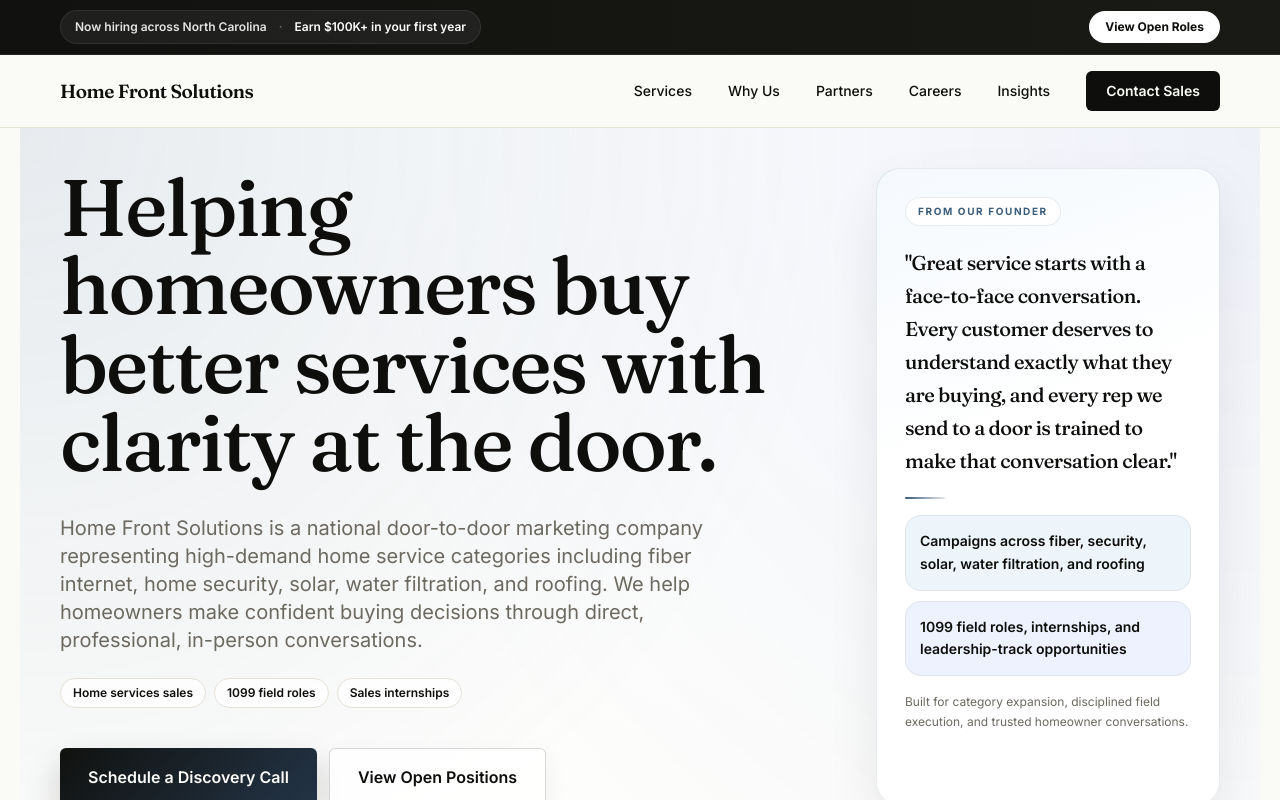
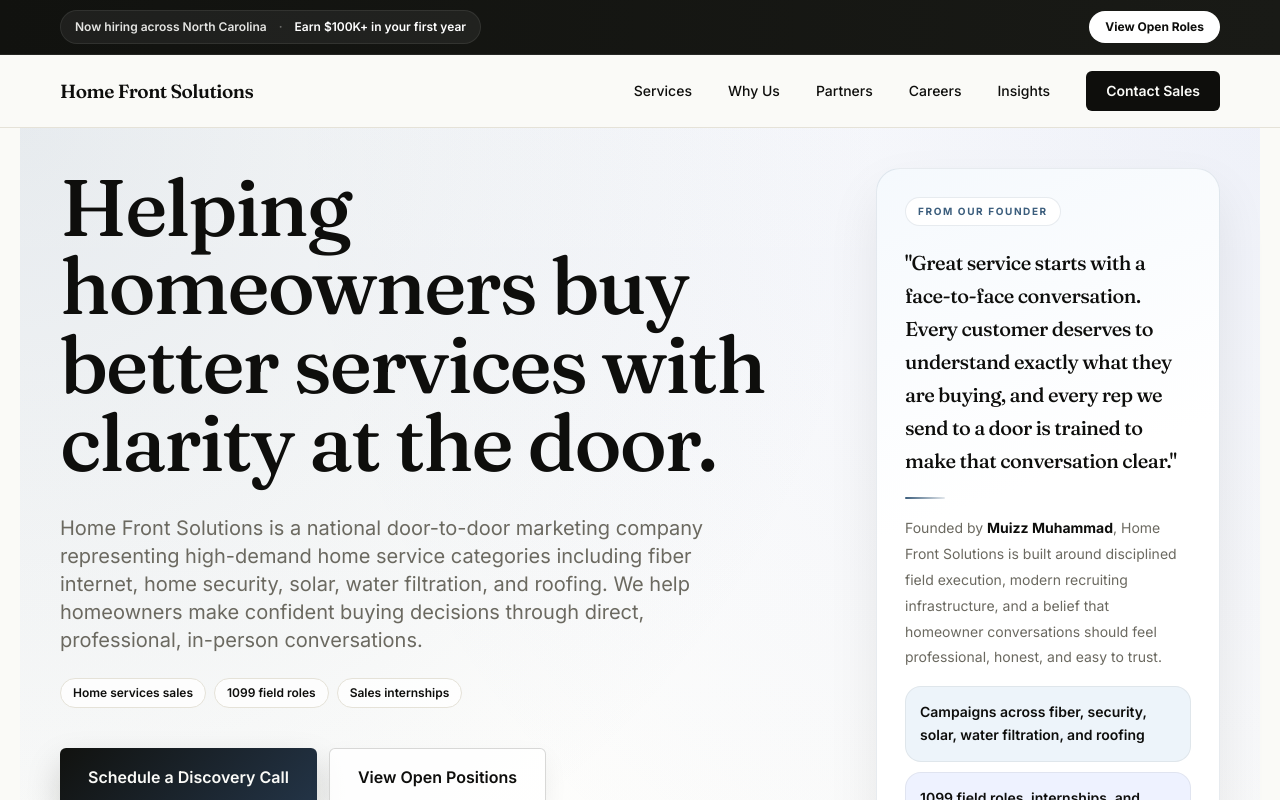
Before and after one commit to MuizzM/home-front-solutions, a React (Vite) app: page / in a window 1280 px wide. Shown: the top 800 px of the page. Built offline with nearby package versions, Linux system fonts and the light colour scheme.

Commit message:
Add Muizz Muhammad founder copy

```diff
--- a/src/ExactHomefrontApp.tsx
+++ b/src/ExactHomefrontApp.tsx
@@ -1233,6 +1233,9 @@
                 "Great service starts with a face-to-face conversation. Every customer deserves to understand exactly what they are buying, and every rep we send to a door is trained to make that conversation clear."
               </p>
               <div style={{ width: 40, height: 2, background: "linear-gradient(90deg, " + SIGNAL + " 0%, rgba(59,93,124,0.14) 100%)", borderRadius: 999, marginBottom: 16 }} />
+              <p className="text-sm leading-[1.85] mb-4" style={{ color: MUTED }}>
+                Founded by <span style={{ color: INK, fontWeight: 700 }}>Muizz Muhammad</span>, Home Front Solutions is built around disciplined field execution, modern recruiting infrastructure, and a belief that homeowner conversations should feel professional, honest, and easy to trust.
+              </p>
               <div className="space-y-2.5 mb-4">
                 {[
                   ["Campaigns across fiber, security, solar, water filtration, and roofing", SIGNAL_SOFT, SIGNAL],
@@ -1676,8 +1679,11 @@
             <p className="leading-[1.7] mb-6" style={{ ...serif, fontSize: 18, color: INK }}>
               "We hire for character first and experience second. If you are willing to learn, show up consistently, and treat people with respect, we will give you everything you need to succeed here. including the training, the territory, and the support."
             </p>
+            <p className="text-sm leading-[1.85] mb-6" style={{ color: MUTED }}>
+              Muizz Muhammad built Home Front Solutions to combine old-school field discipline with a cleaner, more modern operating style for recruiting, coaching, and market growth.
+            </p>
             <div style={{ width: 32, height: 1, background: RULE, marginBottom: 16 }} />
-            <div className="text-xs" style={{ color: MUTED }}>Founder, Home Front Solutions</div>
+            <div className="text-xs" style={{ color: MUTED }}>Muizz Muhammad · Founder, Home Front Solutions</div>
           </aside>
         </div>
       </section>
```
